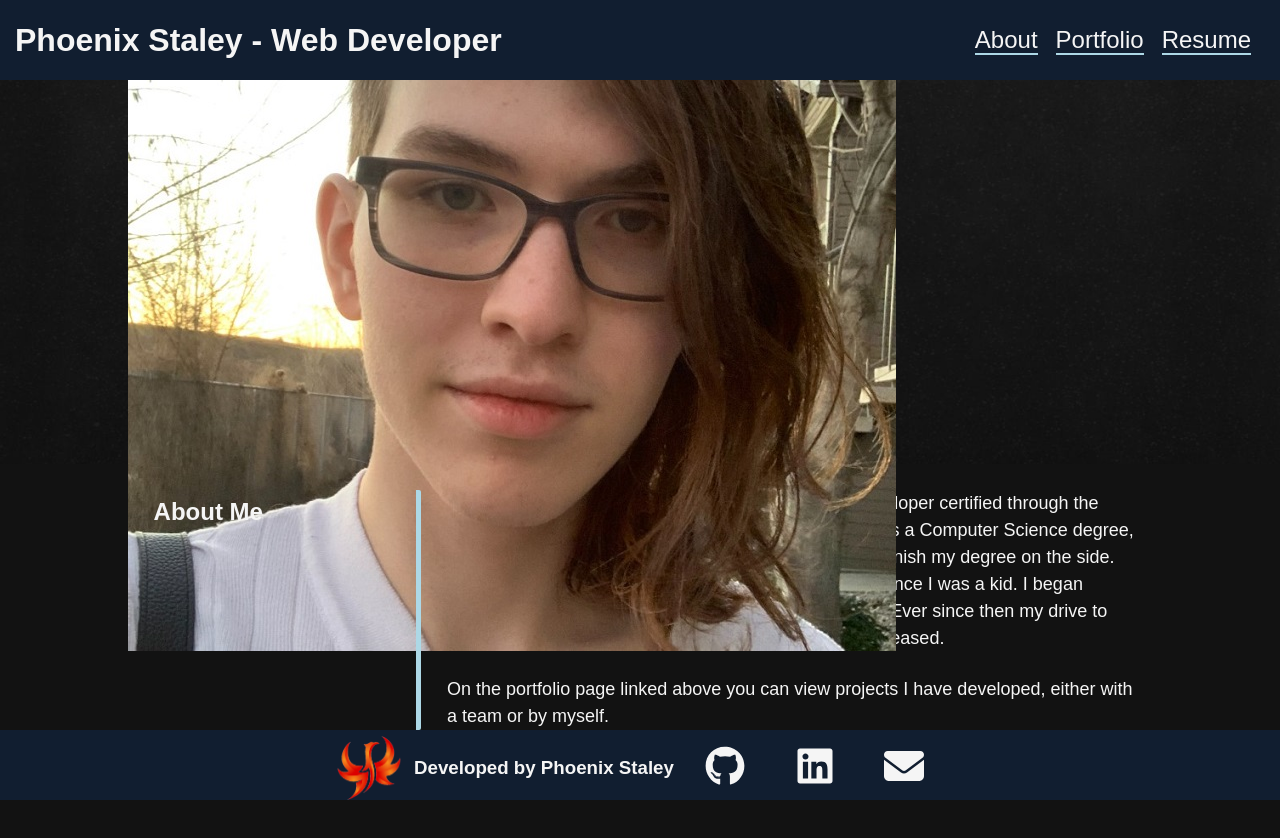
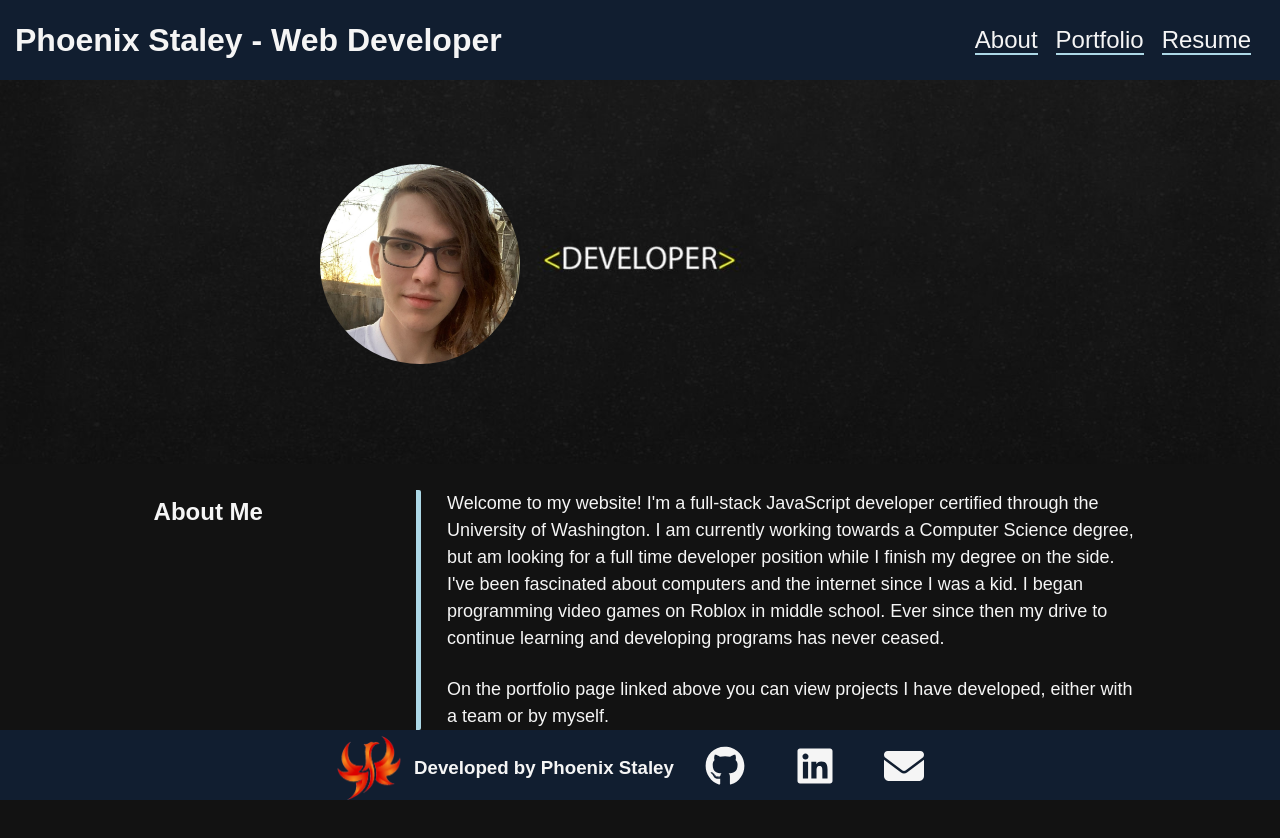
Before and after one commit to Phoenix-Staley/myReactPortfolio, a React (Create React App) app: page / in a window 1280 px wide. Shown: the top 838 px of the page. Built offline with nearby package versions, Linux system fonts and the light colour scheme.

Commit message:
Update a class name

```diff
--- a/src/pages/About.js
+++ b/src/pages/About.js
@@ -16,7 +16,7 @@ export default function Home() {
   return (
     <div>
       <div className="hero" alt="The word developer on a dark background surrounded by yellow angle brackets">
-        <img src={selfie} alt="Phoenix Staley in a white cardigan, wearing square glasses, with the sunset in the background" className="pineapple-shirt" />
+        <img src={selfie} alt="Phoenix Staley in a white cardigan, wearing square glasses, with the sunset in the background" className="selfie" />
         <div> </div> {/* This div helps utilize the flex-between property */}
       </div>
 
```
